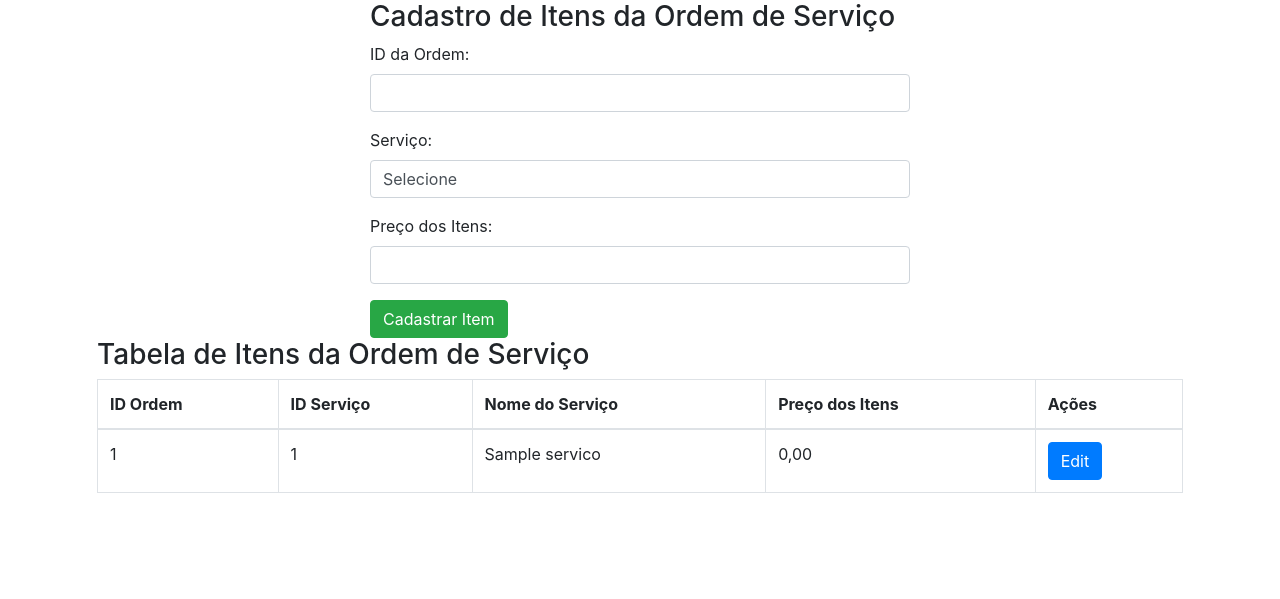
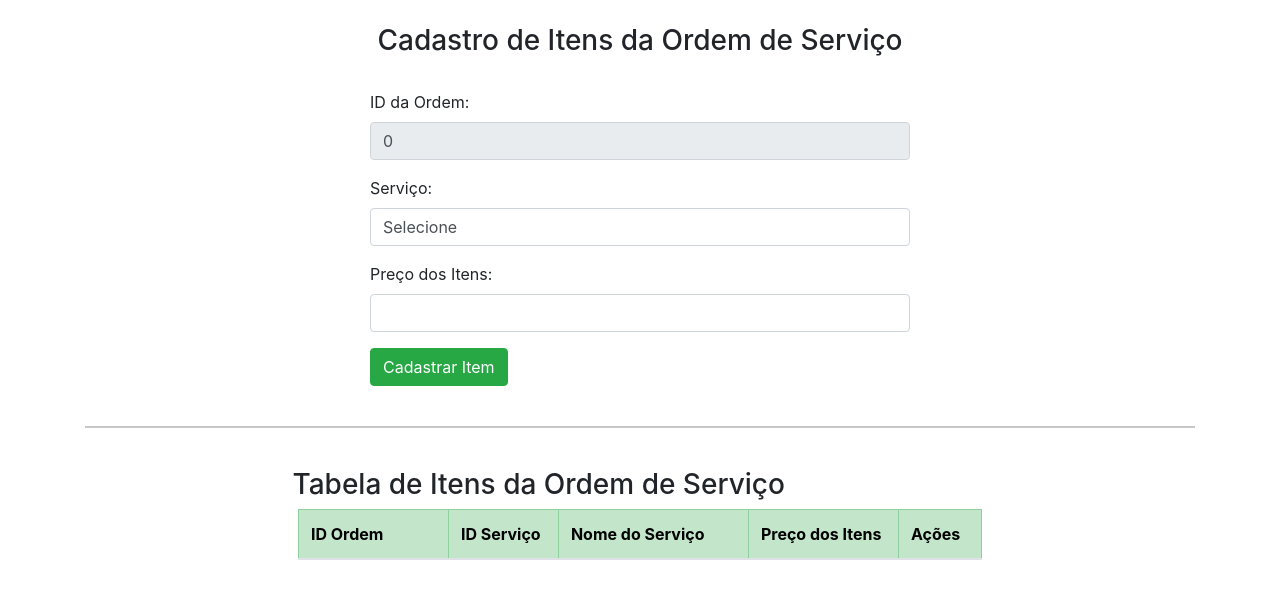
Before and after one commit to VictorH131/Projeto_AgroMalandrin_new, a PHP site: page /admin/itens_os.php in a window 1280 px wide. Shown: the part 130-729 px from the top of the page. Run offline with PHP 8.4, Linux system fonts and the light colour scheme; the visitor is signed in with stand-in values (Sample User, id 1); tables that the repository leaves empty or names only in its code hold one stand-in row (values such as "Sample post"); lists and menus that the app fills with data are empty.

Commit message:
atualização para correção de erros nas paginas que contem chave estrangeira

```diff
--- a/admin/compras.php
+++ b/admin/compras.php
@@ -45,8 +45,8 @@
 }
 
 // Consulta para buscar fornecedores e usuários
-$fornecedores = $conn->query("SELECT id_for, nome_for FROM Fornecedor");
-$usuarios = $conn->query("SELECT id_usu, nome_usu FROM Usuario");
+$fornecedores = $conn->query("SELECT id_for, nome_for FROM Fornecedor where status_for = 'Ativo'");
+$usuarios = $conn->query("SELECT id_usu, nome_usu FROM Usuario where status_usu = 'Ativo'");
 
 ?>
 
--- a/admin/itens_os.php
+++ b/admin/itens_os.php
@@ -6,18 +6,25 @@
 error_reporting(E_ALL);
 ini_set('display_errors', 1);
 
+// Captura o ID da ordem da URL
+$id_ordem = isset($_GET['id']) ? intval($_GET['id']) : 0;
+
 // Inserir Item na Ordem de Serviço
 if ($_SERVER["REQUEST_METHOD"] == "POST" && isset($_POST["id_ordem"], $_POST["id_serv"], $_POST["preco_items_os"])) {
+    // Verifica se algum campo obrigatório está vazio
     if (empty($_POST["id_ordem"]) || empty($_POST["id_serv"]) || empty($_POST["preco_items_os"])) {
         $aviso = "Todos os campos obrigatórios devem ser preenchidos.";
     } else {
+        // Captura dados do formulário
         $id_ordem = $_POST["id_ordem"];
         $id_serv = $_POST["id_serv"];
         $preco_items_os = $_POST["preco_items_os"];
 
+        // Preparar a inserção
         $stmt = $conn->prepare("INSERT INTO Items_os (id_ordem, id_serv, preco_items_os) VALUES (?, ?, ?)");
         $stmt->bind_param("iid", $id_ordem, $id_serv, $preco_items_os);
 
+        // Executar a inserção
         if ($stmt->execute()) {
             $success = "Item cadastrado com sucesso.";
         } else {
@@ -26,12 +33,17 @@
     }
 }
 
-// Consulta para buscar itens da ordem de serviço
+// Consulta para buscar itens da ordem de serviço com o ID da ordem específico
 $sql = "SELECT ios.*, s.nome_serv
         FROM Items_os ios
-        JOIN Servico s ON ios.id_serv = s.id_serv";
-$itens_os = $conn->query($sql);
+        JOIN Servico s ON ios.id_serv = s.id_serv
+        WHERE ios.id_ordem = ?";
+$stmt = $conn->prepare($sql);
+$stmt->bind_param("i", $id_ordem);
+$stmt->execute();
+$itens_os = $stmt->get_result();
 
+// Verificar se houve erro na consulta
 if (!$itens_os) {
     die("Erro na consulta: " . $conn->error);
 }
@@ -54,8 +66,9 @@
         <div class="row">
             <div class="col-md-6 mx-auto">
                 <div class="box">
-                    <h3>Cadastro de Itens da Ordem de Serviço</h3>
+                    <br><h3><i class="glyphicon glyphicon-plus"></i>&nbsp;Cadastro de Itens da Ordem de Serviço</h3><br>
 
+                    <!-- Exibir mensagens de aviso ou sucesso -->
                     <?php if (!empty($aviso)): ?>
                         <div class="alert alert-danger"><?= htmlspecialchars($aviso) ?></div>
                     <?php endif; ?>
@@ -64,10 +77,11 @@
                         <div class="alert alert-success"><?= htmlspecialchars($success) ?></div>
                     <?php endif; ?>
 
-                    <form action="itens_os.php" method="POST">
+                    <!-- Formulário de Inserção de Itens da Ordem de Serviço -->
+                    <form action="itens_os.php?id=<?= $id_ordem ?>" method="POST">
                         <div class="form-group">
                             <label for="id_ordem">ID da Ordem:</label>
-                            <input type="number" id="id_ordem" name="id_ordem" required class="form-control">
+                            <input type="number" id="id_ordem" name="id_ordem" value="<?= htmlspecialchars($id_ordem) ?>" required class="form-control" readonly>
                         </div>
 
                         <div class="form-group">
@@ -86,23 +100,26 @@
                         </div>
 
                         <button type="submit" class="btn btn-success">Cadastrar Item</button>
-                    </form>
+                    </form><br>
                 </div>
             </div>
         </div>
+        <hr>
+
+        <br>
 
         <div class="container">
             <div class="row">
                 <div class="box">
-                    <h3>Tabela de Itens da Ordem de Serviço</h3>
+                    <h3 style="margin-left: 18%;">Tabela de Itens da Ordem de Serviço</h3>
                     <div class="table-responsive">
-                        <table class="table table-bordered">
+                        <table class="table table-bordered" style="width: 63%; margin: auto;">
                             <thead>
-                                <tr>
-                                    <th>ID Ordem</th>
-                                    <th>ID Serviço</th>
-                                    <th>Nome do Serviço</th>
-                                    <th>Preço dos Itens</th>
+                                <tr class="table-success">
+                                    <th style="width: 150px;">ID Ordem</th>
+                                    <th style="width: 110px;">ID Serviço</th>
+                                    <th style="width: 190px;">Nome do Serviço</th>
+                                    <th style="width: 150px;">Preço dos Itens</th>
                                     <th>Ações</th>
                                 </tr>
                             </thead>
```
Also changed, not shown: admin/os.php (+5 -5 lines).
